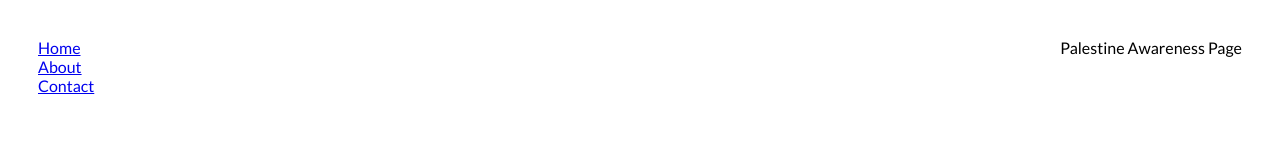
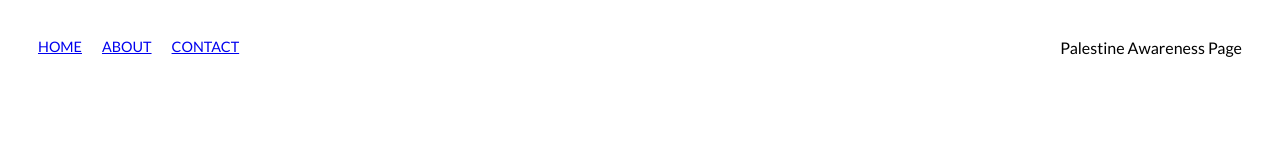
Before and after one commit to Abdur-Rasheed/PalestineAwareness, a plain HTML site: page index.html in a window 1280 px wide. Drawn offline with Linux system fonts and the light colour scheme.

Commit message:
this is working on the left side on the hhomepage

```diff
--- a/styles.css
+++ b/styles.css
@@ -13,3 +13,13 @@ body {
     justify-content: space-between;
     padding: 38px;
   }
+
+  .left-side {
+    display: flex;
+  }
+
+  .nav-wrapper > .left-side > div {
+    margin-right: 20px;
+    text-transform: uppercase;
+    font-size: 0.9rem;
+  }
```
